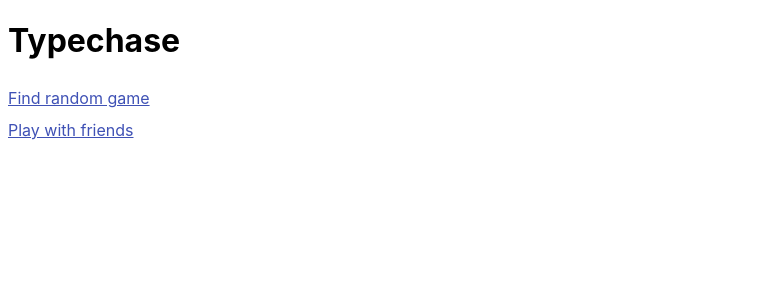
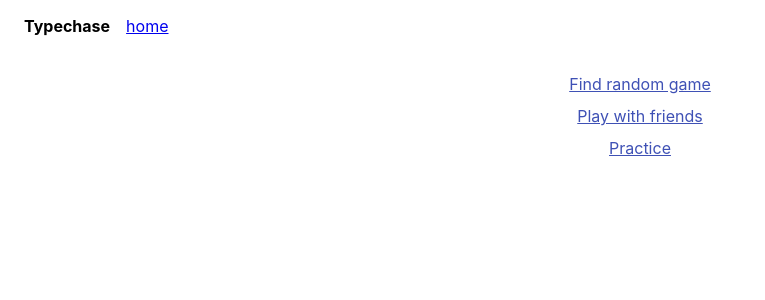
Before and after one commit to pennane/typechase, a React (Create React App) app: page / in a window 1280 px wide. Shown: the top 300 px of the page, without its empty margins (0-765 px from the left). Built offline with nearby package versions, Linux system fonts and the light colour scheme; the HTML template or start-up script is replaced by a standard one.

Commit message:
Practice mode

```diff
--- a/src/app/App.css
+++ b/src/app/App.css
@@ -1,3 +1,7 @@
+body {
+    margin: 0;
+}
+
 .typechase {
     width: 100%;
     display: flex;
@@ -9,6 +13,8 @@
 .home {
     display: flex;
     flex-direction: column;
+    align-items: center;
+    margin-top: 1em;
 }
 
 .home a {
@@ -123,7 +129,7 @@
 }
 
 .player-name {
-    max-width: 120px;
+    max-width: 95px;
     display: inline-block;
     white-space: nowrap;
     overflow: hidden;
@@ -139,7 +145,7 @@
 
 .player-info {
     display: flex;
-    width: 230px;
+    width: 190px;
 }
 
 .player-you {
@@ -224,4 +230,16 @@ button.next-game {
 
 .game-invite-link {
     width: 400px;
+    max-width: 85vw;
 }
+
+.topbar {
+    display: flex;
+    align-items: center;
+    padding: 1em;
+}
+
+.topbar h4 {
+    margin: 0 0.5em;
+    margin-right: 1em;
+}
--- a/src/app/App.tsx
+++ b/src/app/App.tsx
@@ -3,11 +3,13 @@ import './App.css'
 import { BrowserRouter as Router, Switch, Route } from 'react-router-dom'
 import HomeView from './views/Home'
 import GameView from './views/Game'
+import PracticeView from './views/Practice'
+import Topbar from './components/layout/Topbar'
 
 const App = () => {
     return (
         <Router>
-            <h1>Typechase</h1>
+            <Topbar />
             <Switch>
                 <Route exact path="/">
                     <HomeView />
@@ -15,6 +17,9 @@ const App = () => {
                 <Route path="/game">
                     <GameView />
                 </Route>
+                <Route path="/practice">
+                    <PracticeView />
+                </Route>
             </Switch>
         </Router>
     )
--- a/src/app/components/game/Game.tsx
+++ b/src/app/components/game/Game.tsx
@@ -22,7 +22,6 @@ const Game = ({ gameId }: { gameId: string }) => {
 
     useEffect(() => {
         gateway.start()
-
         return () => {
             gateway.stop()
         }
--- a/src/app/components/game/GameStats.tsx
+++ b/src/app/components/game/GameStats.tsx
@@ -1,5 +1,5 @@
 import React from 'react'
-import { GameInstance, GameState, TextInstance } from '../../typechase'
+import { GameInstance, GameState, PracticeInstance, TextInstance } from '../../typechase'
 
 const GameStateDisplay = ({ state }: { state: GameState }) => {
     const mapStateToText = (state: GameState) => {
@@ -31,21 +31,29 @@ const GameStateDisplay = ({ state }: { state: GameState }) => {
     return <p className={'game-state ' + state}>{mapStateToText(state)}</p>
 }
 
-const GameStats = ({
-    ping,
-    gameInstance,
-    textInstance
-}: {
+interface OnlineGameStats {
     ping: any
-    gameInstance: GameInstance
+    gameInstance: GameInstance | null
     textInstance: TextInstance
-}) => {
+    practice?: boolean
+}
+
+const GameStats = ({ ping, gameInstance, textInstance, practice }: OnlineGameStats) => {
     return (
         <div className="game-stats">
-            <p>Ping: {ping >= 0 ? ping : 'undefined'} ms</p>
+            {!practice && (
+                <>
+                    <p>Ping: {ping >= 0 ? ping : 'undefined'} ms</p>
+                </>
+            )}
+
             <p>Wpm: {textInstance.averageWpm || 0}</p>
             <p>Accuracy: {textInstance.accuracy ? Math.floor(textInstance.accuracy * 100) : 100}%</p>
-            <GameStateDisplay state={gameInstance.state} />
+            {!practice && (
+                <>
+                    <GameStateDisplay state={gameInstance.state} />
+                </>
+            )}
         </div>
     )
 }
--- a/src/app/components/game/GameText.tsx
+++ b/src/app/components/game/GameText.tsx
@@ -3,7 +3,6 @@ import { TextInstance } from '../../typechase'
 
 const GameText = ({ textInstance }: { textInstance: TextInstance }) => {
     const { words } = textInstance
-
     return (
         <div className="text">
             {words &&
--- a/src/app/components/game/GameTextInput.tsx
+++ b/src/app/components/game/GameTextInput.tsx
@@ -6,16 +6,19 @@ const GameTextInput = ({
     textInstance,
     inputChange,
     state,
-    spectator
+    spectator,
+    practice
 }: {
     textInstance: TextInstance
     inputChange: any
-    state: GameState
-    spectator: boolean
+    state?: GameState
+    spectator?: boolean
+    practice?: boolean
 }) => {
     let textInput = useRef(null)
 
     useEffect(() => {
+        if (practice) return
         window.addEventListener('focus', forceFocusState)
         return () => {
             window.removeEventListener('focus', forceFocusState)
@@ -23,6 +26,7 @@ const GameTextInput = ({
     })
 
     useEffect(() => {
+        if (practice) return
         if (textInput && textInput.current) {
             forceFocusState()
         }
--- /dev/null
+++ b/src/app/components/game/PracticeGame.tsx
@@ -0,0 +1,56 @@
+import React, { useEffect, useState } from 'react'
+import { getRandom } from '../../services/texts'
+import { TextInstance, textToTextInstance } from '../../typechase'
+import { updateTextInstanceThroughEvent } from '../../typechase'
+import GameText from './GameText'
+import GameTextInput from './GameTextInput'
+import GameStats from './GameStats'
+
+const PracticeGame = () => {
+    let [textInstance, setTextInstance]: [TextInstance | null, any] = useState(null)
+
+    const newPracticeGame = () => {
+        getRandom().then((text) => {
+            setTextInstance(textToTextInstance(text))
+        })
+    }
+
+    useEffect(() => {
+        newPracticeGame()
+    }, [])
+
+    if (!textInstance) return null
+
+    const handleInputChange = (e: any) => {
+        let newTextInstance = {
+            ...textInstance,
+            inputContent: e.target.value
+        }
+
+        let update = updateTextInstanceThroughEvent(newTextInstance, null, true)
+        if (!update.currentWord) {
+            if (!update.words.every((word) => word.typed)) return
+        }
+
+        if (update) {
+            setTextInstance(update)
+        } else {
+            setTextInstance(newTextInstance)
+        }
+    }
+
+    return (
+        <div className={`game practice`}>
+            <GameStats practice textInstance={textInstance} ping={null} gameInstance={null} />
+            <GameText textInstance={textInstance} />
+            <GameTextInput practice inputChange={handleInputChange} textInstance={textInstance} />
+            {textInstance.words[textInstance.words.length - 1].finsihedAt && (
+                <button className="next-game" onClick={() => newPracticeGame()}>
+                    next
+                </button>
+            )}
+        </div>
+    )
+}
+
+export default PracticeGame
--- /dev/null
+++ b/src/app/components/layout/Topbar.tsx
@@ -0,0 +1,13 @@
+import React from 'react'
+import { Link } from 'react-router-dom'
+
+const Topbar = () => {
+    return (
+        <div className="topbar">
+            <h4>Typechase</h4>
+            <Link to="/">home</Link>
+        </div>
+    )
+}
+
+export default Topbar
--- a/src/app/typechase/utils.ts
+++ b/src/app/typechase/utils.ts
@@ -85,9 +85,10 @@ export function matchInputToWord(input: string, word: Typechase.TextInstanceWord
 
 export function updateTextInstanceThroughEvent(
     textInstance: Typechase.TextInstance,
-    gameInstance: Typechase.GameInstance
+    gameInstance?: Typechase.GameInstance,
+    practice?: boolean
 ): Typechase.TextInstance | null {
-    if (textInstance.words[0].startedAt !== gameInstance.startedAt) {
+    if (!practice && textInstance.words[0].startedAt !== gameInstance.startedAt) {
         textInstance.words[0].startedAt = gameInstance.startedAt
     }
     let currentWord = matchInputToWord(textInstance.inputContent, textInstance.currentWord)
@@ -138,7 +139,6 @@ export function textToTextInstance(text: Typechase.Text): Typechase.TextInstance
             wpm: null
         }
     })
-    let rawCharacters = text.content.split('')
 
     return {
         words,
--- a/src/app/views/Home.tsx
+++ b/src/app/views/Home.tsx
@@ -6,6 +6,7 @@ const HomeView = () => {
         <div className="home">
             <Link to="/game">Find random game</Link>
             <Link to="/game?inviteonly=true">Play with friends</Link>
+            <Link to="/practice">Practice</Link>
         </div>
     )
 }
--- /dev/null
+++ b/src/app/views/Practice.tsx
@@ -0,0 +1,12 @@
+import React from 'react'
+import PracticeGame from '../components/game/PracticeGame'
+
+const PracticeView = () => {
+    return (
+        <div className="typechase">
+            <PracticeGame />
+        </div>
+    )
+}
+
+export default PracticeView
```
